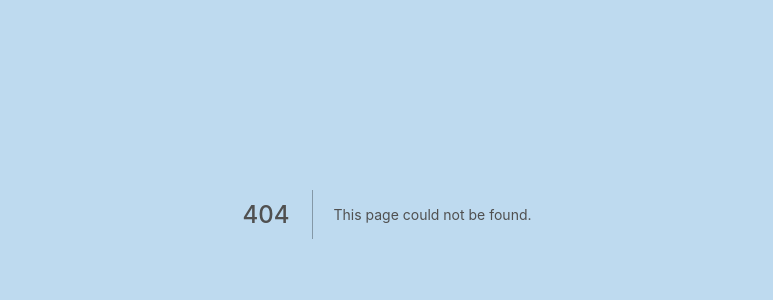
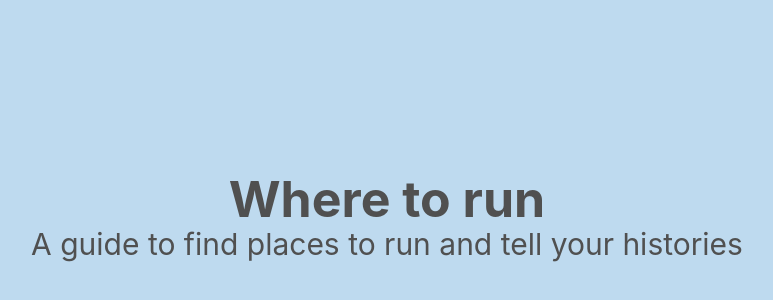
Before and after one commit to jessilyneh/where2run, a Next.js app: page /about in a window 1280 px wide. Before the commit this address had no page. Shown: the part 186-486 px from the top of the page, without its empty margins (253-1026 px from the left). Built offline with nearby package versions, Linux system fonts and the light colour scheme.

Commit message:
create about page and configure info/close icon

```diff
--- a/src/components/LinkWrapper/styles.ts
+++ b/src/components/LinkWrapper/styles.ts
@@ -3,12 +3,11 @@ import styled from "styled-components";
 export const Wrapper = styled.div`
   position: fixed;
   z-index: 1100; // bigger than leaflet
-  top: var (--medium);
-  right: var (--medium);
-  color: var (--white);
+  top: var(--medium);
+  right: var(--medium);
+  color: var(--white);
   cursor: pointer;
-
-  svg: {
+  svg {
     transition: color 0.3s ease-in-out;
   }
   &:hover {
--- /dev/null
+++ b/src/pages/about.tsx
@@ -0,0 +1,4 @@
+import AboutTemplate from "templates/About";
+
+const about = () => <AboutTemplate />;
+export default about;
--- /dev/null
+++ b/src/templates/About/index.tsx
@@ -0,0 +1,16 @@
+import LinkWrapper from "components/LinkWrapper";
+import { WindowClose } from "@styled-icons/fa-solid/WindowClose";
+import * as S from "./styles";
+
+const AboutTemplate = () => (
+  <S.Content>
+    <LinkWrapper href={"/"}>
+      <WindowClose size={32} />
+    </LinkWrapper>
+    <S.Heading>Where to run</S.Heading>
+    <S.Body>
+      <p>A guide to find places to run and tell your histories</p>
+    </S.Body>
+  </S.Content>
+);
+export default AboutTemplate;
--- /dev/null
+++ b/src/templates/About/styles.ts
@@ -0,0 +1,24 @@
+import styled from "styled-components";
+
+export const Content = styled.section`
+  text-align: center;
+  display: flex;
+  align-itens: center;
+  justify-content: center;
+  flex-direction: column;
+  height: 100vh;
+  max-width: var(--container);
+  margin: auto;
+`;
+
+export const Heading = styled.h1`
+  font-size: var(--large);
+  margin-botton: var(--large);
+`;
+
+export const Body = styled.div`
+  p {
+    font-size: var(--medium);
+    line-height: var(--medium);
+  }
+`;
```
Also changed, not shown: src/pages/index.tsx (+8 -13 lines).
